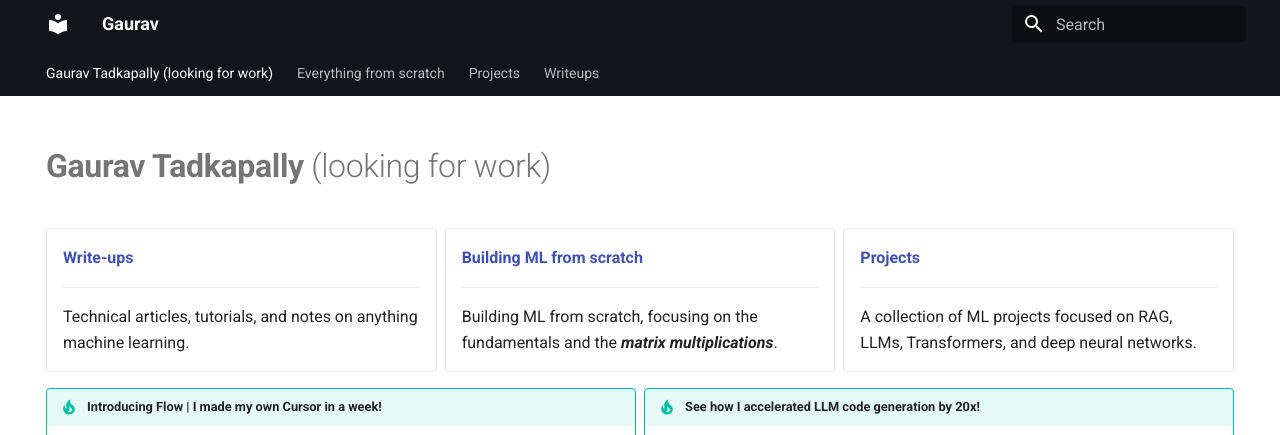
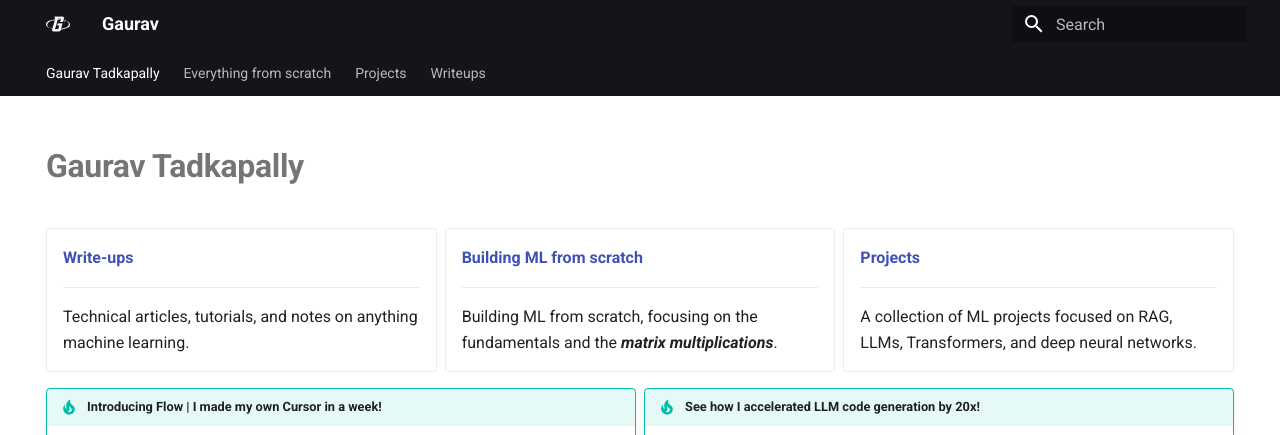
Before and after one commit to gauravreddy08/gauravreddy08.github.io, an MkDocs documentation site: the page built from docs/index.md, in a window 1280 px wide and 954 px high, cut to the strip 0-435 px from the top of the window. Built offline with MkDocs 1.6.1 and Material for MkDocs 9.7.7, drawn with Linux system fonts in a browser that asks for light colours.

Commit message:
added favicon and logo

```diff
--- a/docs/index.md
+++ b/docs/index.md
@@ -4,7 +4,7 @@
   - navigation
 ---
 
-# **Gaurav Tadkapally** (looking for work)
+# **Gaurav Tadkapally**
 
 <div class="grid cards" markdown>
 
--- a/mkdocs.yml
+++ b/mkdocs.yml
@@ -4,6 +4,8 @@
 theme:
   icon:
     annotation: material/plus-circle
+  favicon: assets/favicon-white.png
+  logo: assets/favicon-white.png
   name: material
   features:
     - content.code.copy
```
Also changed, not shown: docs/assets/favicon-white.png (added), docs/assets/favicon.png (added).
